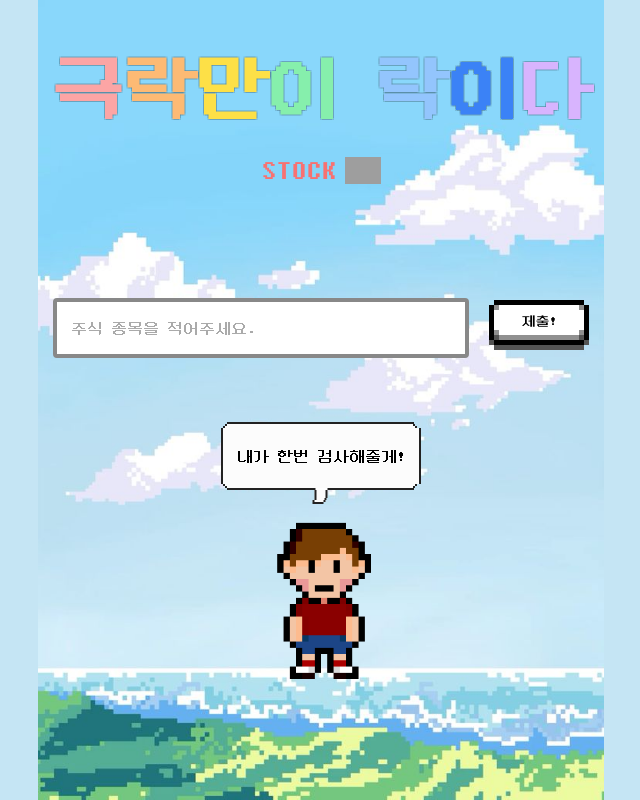
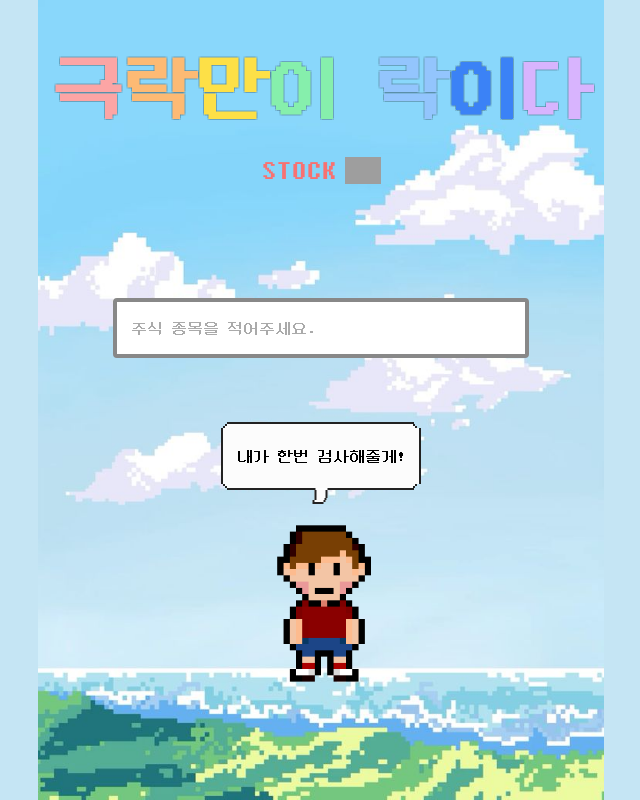
Before and after one commit to LeeJaeHo99/Yes-Or-No, a Next.js app: page /stock in a window 1280 px wide. Shown: the whole page, without its empty margins (319-959 px from the left). Built offline with nearby package versions, Linux system fonts and the light colour scheme; grey boxes are pictures that could not be loaded.

Commit message:
코인, 주식 페이지 입장시 input 보이게 변경

```diff
--- a/src/app/coin/page.tsx
+++ b/src/app/coin/page.tsx
@@ -12,19 +12,31 @@ import Result from '@/components/Result';
 
 // 📍 GROUP : IMAGE
 import Image from 'next/image';
+import { usePathname } from 'next/navigation';
 
 // 📍 GROUP : REDUX
 import { useSelector, useDispatch } from "react-redux";
-import { setSpeechText, RootState } from '@/store/store';
+import { setSpeechText, RootState, setClickSubmit } from '@/store/store';
 
 export default function CoinPage() {
     const loading = useSelector((state: RootState) => state.loading);
     const clickSubmit = useSelector((state: RootState) => state.clickSubmit);
     const dispatch = useDispatch();
+    const pathName = usePathname().split('/')[1];
+
+    const onLoadPathName = () => {
+        if(pathName === 'coin'){
+            dispatch(setClickSubmit(true));
+        }
+    }
 
     useEffect(() => {
+        // 🤖 WORK : 입장 시 SpeechText
         dispatch(setSpeechText('내가 한번 검사해줄게!'));
-    }, [])
+
+        // 🤖 WORK : 입장 시 초기화
+        onLoadPathName();
+    }, []);
 
     return (
         <>
@@ -39,8 +51,7 @@ export default function CoinPage() {
             </h2>
             {loading && <Loading />}
             <Inner>
-                {!clickSubmit && <Result/>}
-                {clickSubmit && <PixelBoxAndInput name={"코인 종목"} />}
+                {clickSubmit ? <PixelBoxAndInput name={"코인 종목"} /> : <Result/>}
                 <Boy mainText=''/>
             </Inner>
         </>
--- a/src/app/stock/page.tsx
+++ b/src/app/stock/page.tsx
@@ -9,10 +9,11 @@ import Result from "@/components/Result";
 
 // 📍 GROUP : HOOK
 import { useEffect } from "react";
+import { usePathname } from 'next/navigation';
 
 // 📍 GROUP : REDUX
 import { useSelector, useDispatch } from "react-redux";
-import { setSpeechText, RootState } from "@/store/store";
+import { setSpeechText, RootState, setClickSubmit } from "@/store/store";
 
 // 📍 GROUP : IMAGE
 import Image from "next/image";
@@ -21,9 +22,19 @@ export default function StockPage() {
     const loading = useSelector((state: RootState) => state.loading);
     const clickSubmit = useSelector((state: RootState) => state.clickSubmit);
     const dispatch = useDispatch();
+    const pathName = usePathname().split('/')[1];
+
+    const onLoadPathName = () => {
+        if(pathName === 'stock'){
+            dispatch(setClickSubmit(true));
+        }
+    }
 
     useEffect(() => {
         dispatch(setSpeechText("내가 한번 검사해줄게!"));
+
+        // 🤖 WORK : 입장 시 초기화
+        onLoadPathName();
     }, []);
 
     return (
@@ -39,8 +50,7 @@ export default function StockPage() {
             </h2>
             {loading && <Loading />}
             <Inner>
-                {!clickSubmit && <Result />}
-                {clickSubmit && <PixelBoxAndInput name={"주식 종목"} />}
+                {clickSubmit ? <PixelBoxAndInput name={"주식 종목"} /> : <Result />}
                 <Boy mainText=''/>
             </Inner>
         </>
--- a/src/components/Header.tsx
+++ b/src/components/Header.tsx
@@ -1,3 +1,5 @@
+'use client';
+
 // 📍 GROUP : LINK
 import Link from "next/link";
 
--- a/src/components/PixelBox.tsx
+++ b/src/components/PixelBox.tsx
@@ -20,7 +20,6 @@ type PixelBoxProps = {
     submitHandler?: () => void;
     lotteryHandler?: () => void;
 }
-
 
 export default function PixelBox({ text, size, href, submitHandler, lotteryHandler }: PixelBoxProps) {
     const pixelContent = (
@@ -231,13 +230,15 @@ export default function PixelBox({ text, size, href, submitHandler, lotteryHandl
     if(href) return <Link href={`/${href}`}>{pixelContent}</Link>
 
     if(submitHandler) {
+        if(inputResult.length === 0) return;
+
         const combineHandler = () => {
             submitHandler();
             dispatch(setLoading());
 
             setTimeout(() => {
                 dispatch(setLoading());
-                dispatch(setClickSubmit());
+                dispatch(setClickSubmit(false));
                 dispatch(setSpeechText(randomText));
             }, 1800);
         }
--- a/src/store/store.ts
+++ b/src/store/store.ts
@@ -15,8 +15,8 @@ const clickSubmit = createSlice({
     name: 'clickSubmit',
     initialState: true,
     reducers: {
-        setClickSubmit(state){
-            return !state;
+        setClickSubmit(state, action){
+            return action.payload;
         }
     }
 });
```
Also changed, not shown: dev-record.txt.
